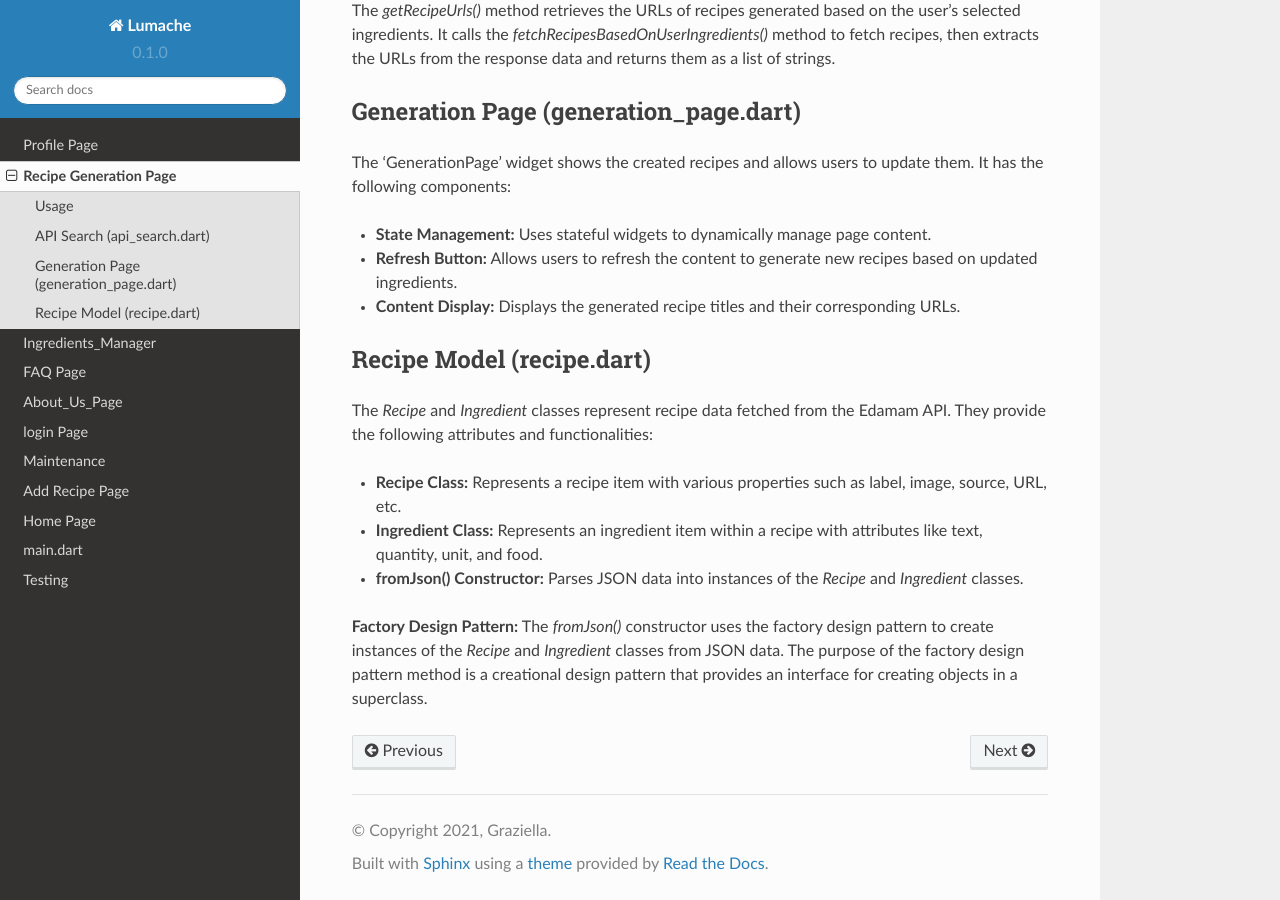
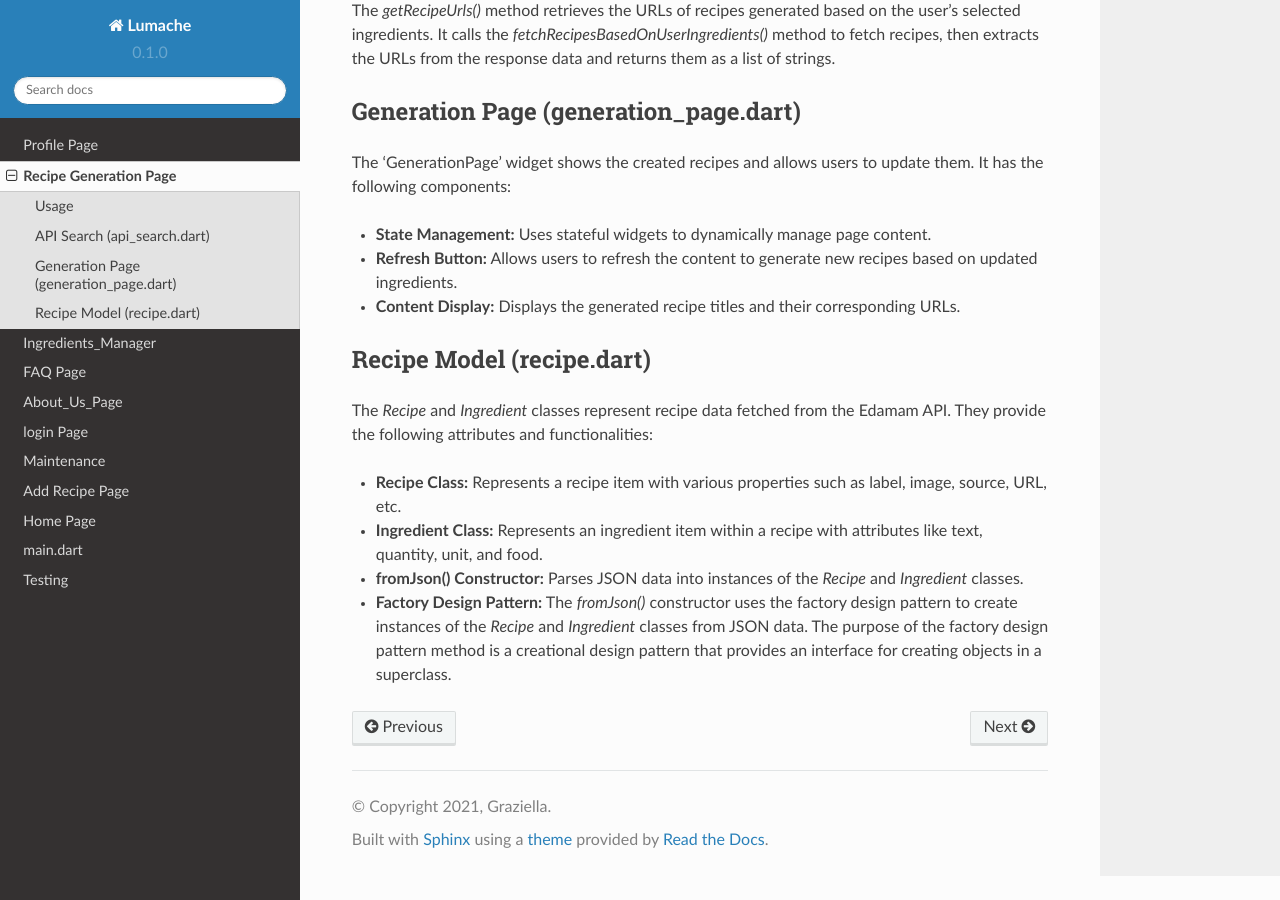
Before and after one commit to RhysRoo/SDRecipie_docs, a Sphinx documentation site: the page built from docs/source/recipe_generation_page.rst, in a window 1280 px wide and 900 px high, scrolled down 1824 px. Built offline with Sphinx 7.4.7 and the Read the Docs theme 2.0.0, drawn with Linux system fonts in a browser that asks for light colours; pages that are not in the unit, such as notebooks, are missing from menus.

```diff
--- a/docs/source/recipe_generation_page.rst
+++ b/docs/source/recipe_generation_page.rst
@@ -104,7 +104,7 @@ The `Recipe` and `Ingredient` classes represent recipe data fetched from the Eda
 
 - **fromJson() Constructor:** Parses JSON data into instances of the `Recipe` and `Ingredient` classes.
 
-**Factory Design Pattern:** The `fromJson()` constructor uses the factory design pattern to create instances of the `Recipe` and `Ingredient` classes from JSON data. The purpose of the factory design pattern method is a creational design pattern that provides an interface for creating objects in a superclass.
+- **Factory Design Pattern:** The `fromJson()` constructor uses the factory design pattern to create instances of the `Recipe` and `Ingredient` classes from JSON data. The purpose of the factory design pattern method is a creational design pattern that provides an interface for creating objects in a superclass.
 
 .. code-block:: dart
   factory Recipe.fromJson(String json) {
```
